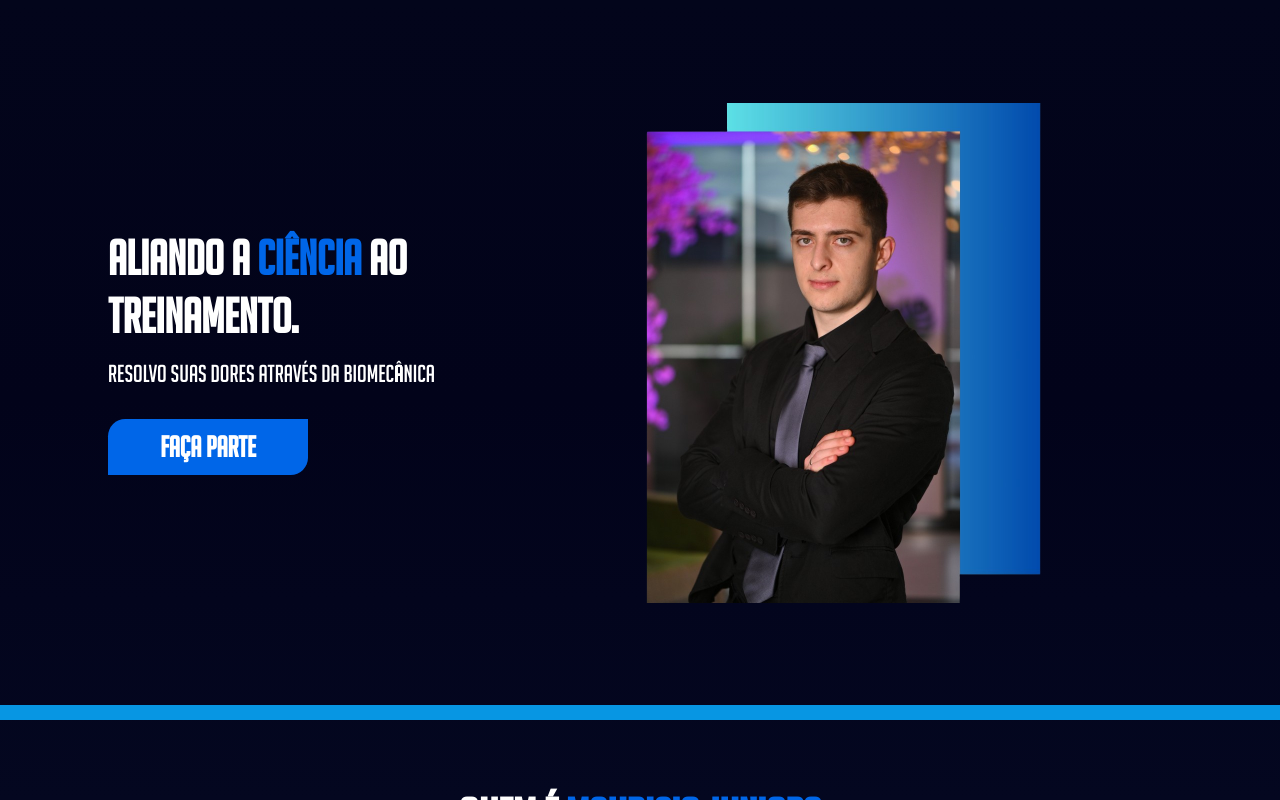
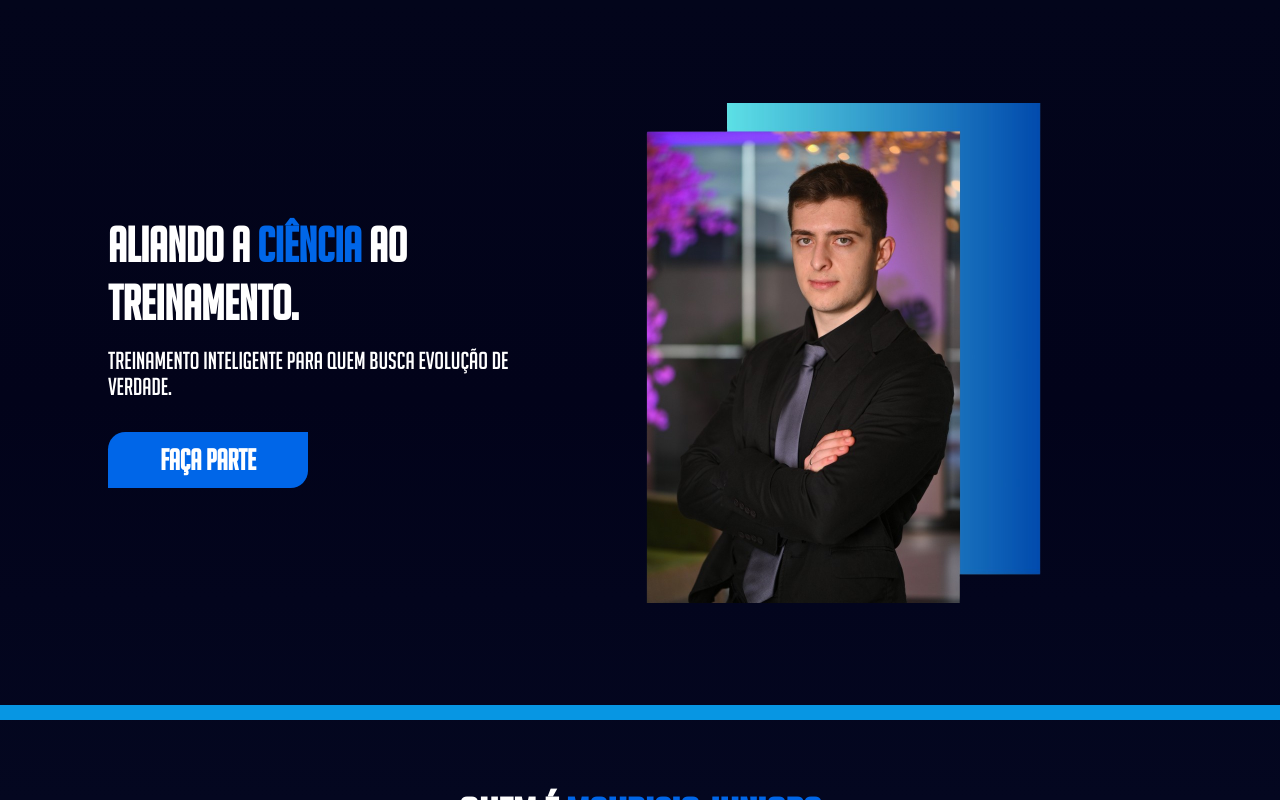
Before and after one commit to guiDaros/MauricioJrPage, a React (Vite) app: page / in a window 1280 px wide. Built offline with nearby package versions, Linux system fonts and the light colour scheme; no server answers.

Commit message:
Update index.tsx

```diff
--- a/src/components/section1/index.tsx
+++ b/src/components/section1/index.tsx
@@ -29,7 +29,7 @@ export function Section1() {
           <TitleSec1>
             ALIANDO A <SpanTitleSec1>CIÊNCIA</SpanTitleSec1> AO TREINAMENTO.
           </TitleSec1>
-          <Description>Resolvo suas dores através da Biomecânica</Description>
+          <Description>Treinamento inteligente para quem busca evolução de verdade.</Description>
         </TextLeftContainer>
         <ButtonSec1
           onClick={handleScrollToSection4}
```
